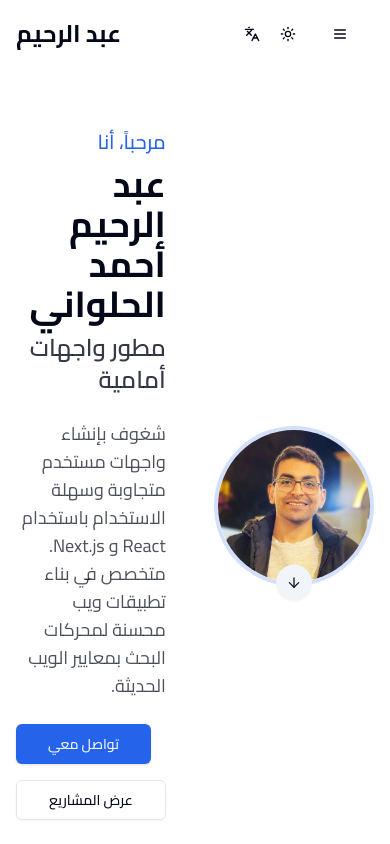
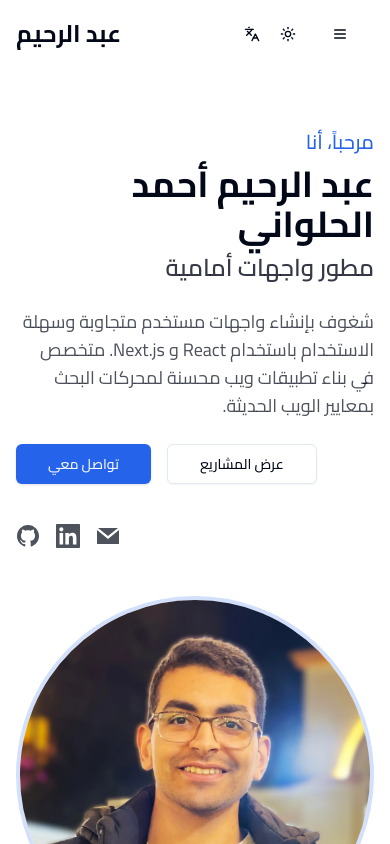
Before and after one commit to motasb/next-portfolio, a Next.js app: page / in a window 390 px wide. Shown: the top 844 px of the page. Built offline with nearby package versions, Linux system fonts and the light colour scheme.

Commit message:
edit flex in ar

```diff
--- a/components/hero.tsx
+++ b/components/hero.tsx
@@ -13,7 +13,8 @@ export default function Hero() {
   return (
     <section id="home" className="relative pt-32 pb-16 md:pt-40 md:pb-24">
       <div className="container mx-auto px-4">
-        <div className={`flex flex-col md:flex-row items-center justify-between gap-12 ${language === "ar" ? "md:flex-row-reverse" : ""}`}>
+        <div className={`flex-col md:flex-row items-center justify-between gap-12 ${language === "ar" ? "md:flex-row-reverse" : ""}`}
+        style={{display: "flex"}}>
           <motion.div
             initial={{ opacity: 0, y: 20 }}
             animate={{ opacity: 1, y: 0 }}
```
Also changed, not shown: 1 other file (tests, documents, lock files or other folders).
